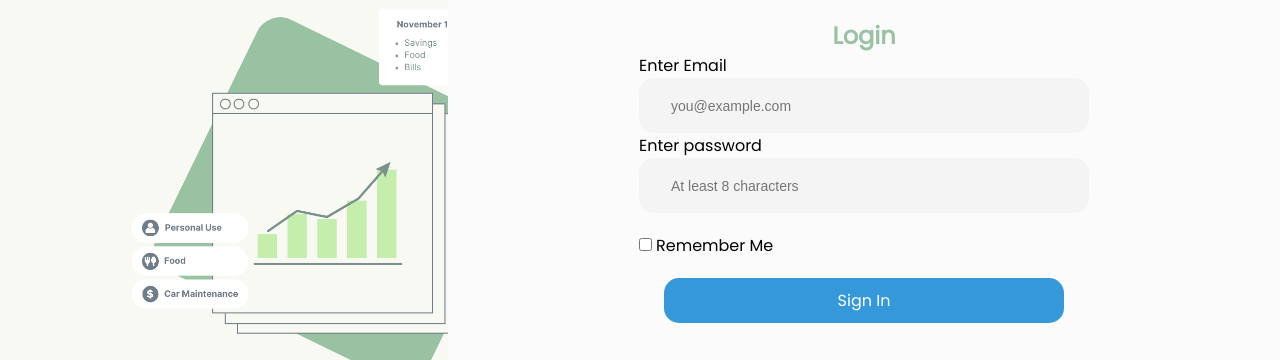
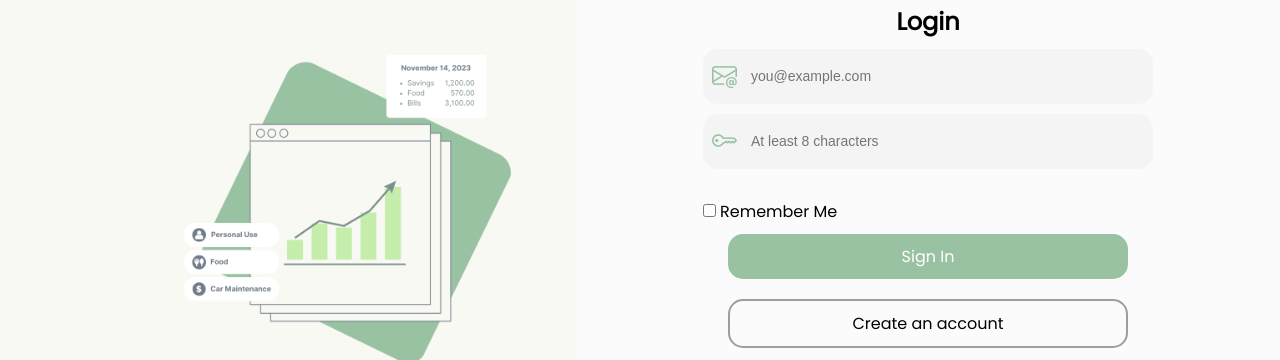
Before and after one commit to carlmitzchel/ICS2609-FINALS-WEBAPP, a plain HTML site: page loginPage/index.html in a window 1280 px wide. Shown: the part 181-541 px from the top of the page. Drawn offline with nearby package versions, Linux system fonts and the light colour scheme.

Commit message:
42823 - 2nd Revision

```diff
--- a/loginPage/index.html
+++ b/loginPage/index.html
@@ -5,6 +5,10 @@
     <meta http-equiv="X-UA-Compatible" content="IE=edge" />
     <meta name="viewport" content="width=device-width, initial-scale=1.0" />
     <link rel="stylesheet" href="/loginPage/style.css" />
+    <link
+      rel="stylesheet"
+      href="https://cdn.jsdelivr.net/npm/bootstrap-icons@1.10.3/font/bootstrap-icons.css"
+    />
     <title>Document</title>
   </head>
   <body>
@@ -20,11 +24,11 @@
         <form class="login-form">
           <div class="login-form-content">
             <div class="form-item">
-              <label for="email">Enter Email</label>
+              <span class="icon"><i class="bi bi-envelope-at"></i></span>
               <input type="text" id="email" placeholder="you@example.com" />
             </div>
             <div class="form-item">
-              <label for="Password">Enter password</label>
+              <span class="icon"><i class="bi bi-key"></i></span>
               <input
                 type="password"
                 id="password"
@@ -40,6 +44,7 @@
               </div>
             </div>
             <button type="submit">Sign In</button>
+            <button type="submit">Create an account</button>
           </div>
           <div class="login-form-footer">
             <a href="#">
--- a/loginPage/style.css
+++ b/loginPage/style.css
@@ -31,8 +31,8 @@ body {
 .hero {
   max-width: 550px;
   height: auto;
-  margin-left: -40px;
-  margin-right: auto;
+  margin-left: 25px;
+
   display: block;
 }
 
@@ -40,15 +40,18 @@ h1 {
   font-family: "Crete Round", serif;
   font-style: italic;
   color: #99c2a2;
+  text-align: left;
 }
 
 h2,
 p {
   font-family: "Poppins", serif;
+  text-align: left;
 }
 
 h2 {
-  color: #99c2a2;
+  color: black;
+  text-align: left;
 }
 
 p {
@@ -62,14 +65,14 @@ p {
   flex-direction: column;
   justify-content: center;
   align-items: left;
-  width: 35%;
+  width: 45%;
   padding-left: 100px;
 }
 
 .right {
   height: 100vh;
   background-color: #fbfbfb;
-  width: 65%;
+  width: 55%;
   display: flex;
   flex-direction: column;
   justify-content: center;
@@ -103,10 +106,28 @@ input[type="password"] {
   outline: none;
   border-radius: 15px;
   height: 55px;
-  padding: 0 2rem;
+  padding: 0 3rem;
   width: 100%;
   transition: background 0.5s;
   font-size: 14px;
+}
+
+.form-item:nth-child(-n + 2) {
+  position: relative;
+  display: flex;
+  align-items: center;
+  justify-content: center;
+  width: 100%;
+  margin: 10px 0;
+}
+
+.icon {
+  position: absolute;
+  left: 0;
+  top: 2;
+  font-size: 25px;
+  padding-left: 9px;
+  color: #99c2a2;
 }
 
 .login-header {
@@ -143,9 +164,9 @@ input[type="password"] {
 
 button {
   width: 400px;
-  margin: 20px 25px;
+  margin: 10px 25px;
   padding: 10px 20px;
-  background-color: #3498db;
+  background-color: #99c2a2;
   color: white;
   border: none;
   border-radius: 15px;
@@ -155,8 +176,18 @@ button {
   text-align: center;
 }
 
+button:last-of-type {
+  background-color: transparent;
+  border: 2px solid #9e9e9e;
+  color: black;
+}
+
 button:hover {
   scale: 1.05;
   color: var(--color-primary);
   transition: all 0.5s ease;
 }
+
+#rememberMeCheckbox {
+  accent-color: #99c2a2;
+}
```
